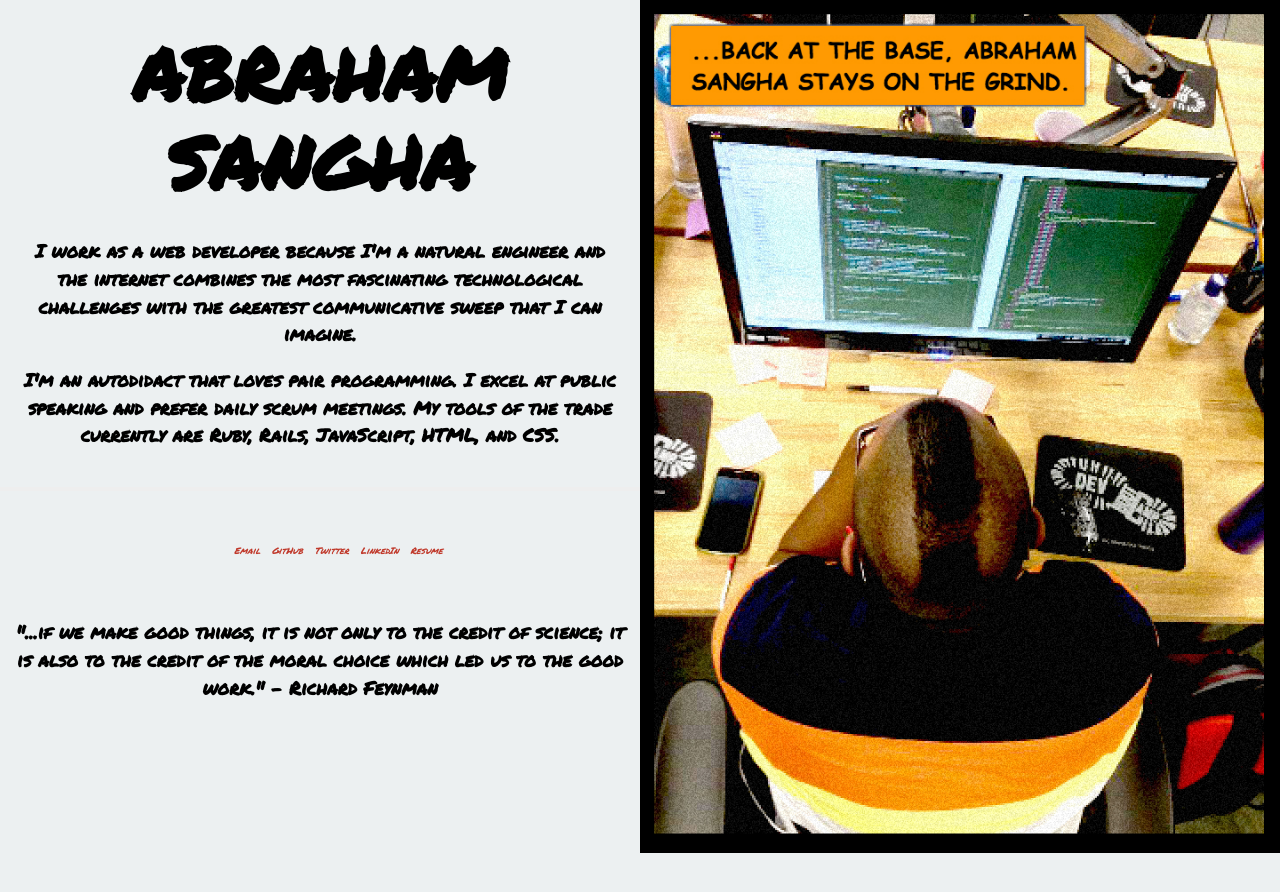
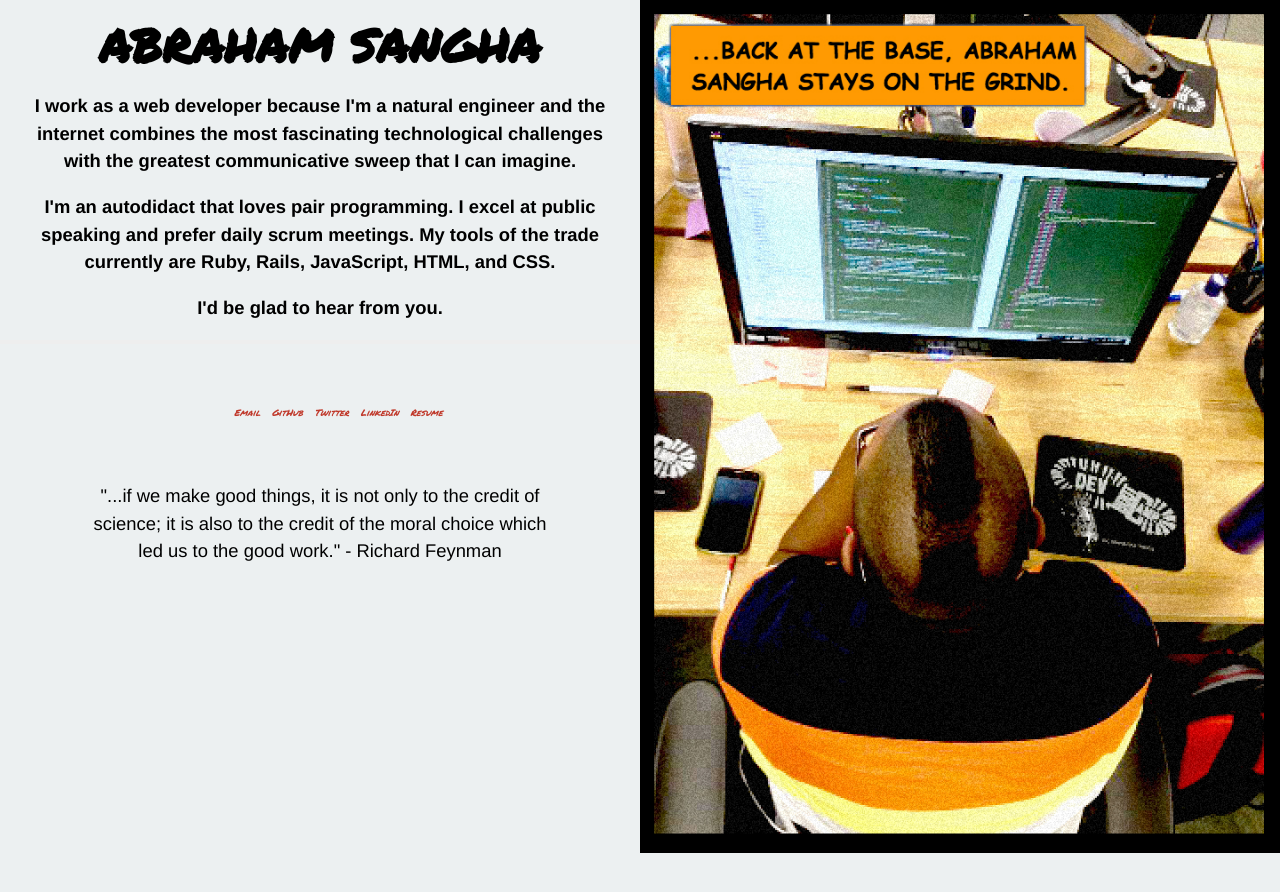
Before and after one commit to abrahamsangha/abrahamsangha.github.io, a Jekyll site: the page built from index.html, in a window 1280 px wide. Shown: the top 892 px of the page. Built offline with Jekyll 4.4.1, drawn with Linux system fonts in a browser that asks for light colours; nearby versions of some CDN libraries; Markdown is read by kramdown in place of the engine named in the settings.

Commit message:
Changed font size and spacing

```diff
--- a/_layouts/default.html
+++ b/_layouts/default.html
@@ -2,7 +2,7 @@
 <html>
     <head>
         <!-- Google font -->
-        <link href='http://fonts.googleapis.com/css?family=Roboto' rel='stylesheet' type='text/css'>
+
         <link href='http://fonts.googleapis.com/css?family=Permanent+Marker' rel='stylesheet' type='text/css'>
 
         <!-- Bootstrap icons -->
--- a/css/main.css
+++ b/css/main.css
@@ -40,7 +40,7 @@ a:hover {color: #f1c40f;}
 h1, h2, h3, h4, h5, h6 {
   font-size: 100%; }
 
-h1 { margin-bottom: 0.5em; }
+
 
 h2 {
   margin: 0.5em;
@@ -63,26 +63,27 @@ p { margin: 1em; }
 }
 
 .site .header h1.title {
-  display: inline-block;
-  margin-bottom: 2em;
   margin-top: 0.4em;
-  font-size: 4em;
+  font-size: 2.5em;
   line-height: 1.2em;
   text-align: center;
   font-family: 'Permanent Marker', cursive;
   width: 100%;
 }
 
-.header {
-  height: 220px;
+.bio {
+  text-align: center;
+  font-family: Helvetica;
 }
 
-.bio {
-  text-align: center;
+.quote {
+  font-family: Helvetica;
+  padding: 4.5em;
 }
 
 ul {
   list-style-type: none;
+  margin: 0.5em;
 }
 
 li {
@@ -108,7 +109,7 @@ i:hover {color: #f1c40f;}
   font-size: 100%;
   color: black;
   border-top: 4px solid #eee;
-  margin-top: 2em;
+  margin-top: 0;
   overflow: hidden;
   /*font-family: Garamond;*/
 
--- a/index.html
+++ b/index.html
@@ -13,7 +13,8 @@ title: Abraham Sangha
             </div>
             <div class="bio" id="home">
               <h1><p>I work as a web developer because I'm a natural engineer and the internet combines the most fascinating technological challenges with the greatest communicative sweep that I can imagine.</p>
-              <p>I'm an autodidact that loves pair programming. I excel at public speaking and prefer daily scrum meetings. My tools of the trade currently are Ruby, Rails, JavaScript, HTML, and CSS.</p></h1>
+              <p>I'm an autodidact that loves pair programming. I excel at public speaking and prefer daily scrum meetings. My tools of the trade currently are Ruby, Rails, JavaScript, HTML, and CSS.</p>
+              <p>I'd be glad to hear from you.</p></h1>
             </div>
             <div class="footer">
               <div id="info">
@@ -27,8 +28,8 @@ title: Abraham Sangha
                     </ul>
                 </div>
               </div>
-              <div id="quote">
-             <h2>"...if we make good things, it is not only to the credit of science; it is also to the credit of the moral choice which led us to the good work." - Richard Feynman</h2>
+              <div class="quote">
+             "...if we make good things, it is not only to the credit of science; it is also to the credit of the moral choice which led us to the good work." - Richard Feynman
               </div>
             </div>
         </div>
```
